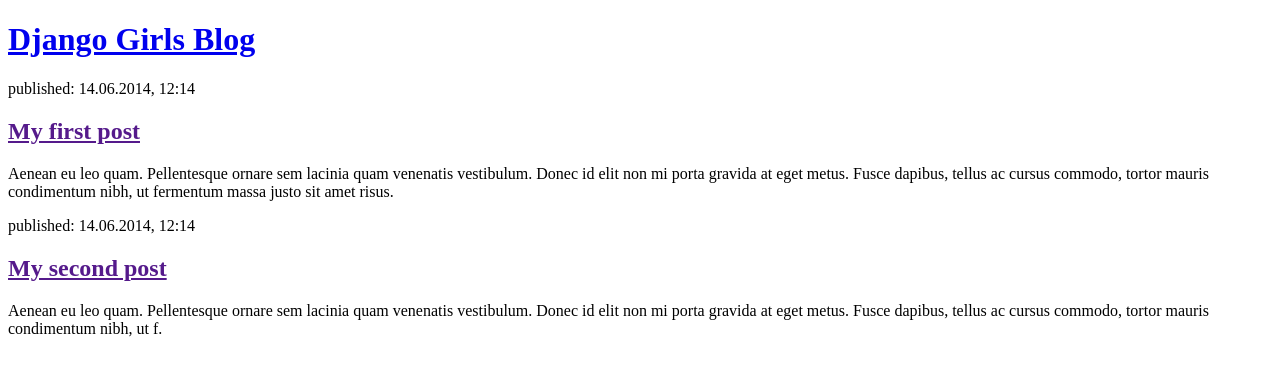
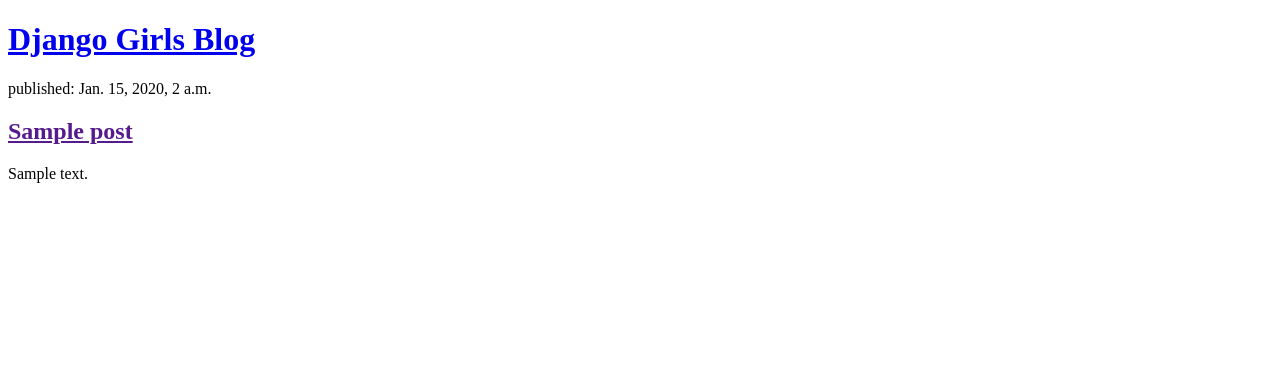
Before and after one commit to maishamir/django-blog, a Django app: page / in a window 1280 px wide. Shown: the top 376 px of the page. Run offline with Django 5.2, Linux system fonts and the light colour scheme; tables that the repository leaves empty hold one stand-in row (values such as "Sample post").

Commit message:
Modified templates to display posts from database

```diff
--- a/blog/models.py
+++ b/blog/models.py
@@ -7,7 +7,7 @@
   title = models.CharField(max_length=200)
   text = models.TextField()
   created_date = models.DateTimeField(default=timezone.now)
-  # published_date = models.DateTimeField(blank=True, null=True)
+  published_date = models.DateTimeField(blank=True, null=True)
 
   def publish(self):
     self.published_date = timezone.now()
--- a/blog/templates/blog/post_list.html
+++ b/blog/templates/blog/post_list.html
@@ -8,16 +8,12 @@
             <h1><a href="/">Django Girls Blog</a></h1>
         </header>
 
-        <article>
-            <time>published: 14.06.2014, 12:14</time>
-            <h2><a href="">My first post</a></h2>
-            <p>Aenean eu leo quam. Pellentesque ornare sem lacinia quam venenatis vestibulum. Donec id elit non mi porta gravida at eget metus. Fusce dapibus, tellus ac cursus commodo, tortor mauris condimentum nibh, ut fermentum massa justo sit amet risus.</p>
-        </article>
-
-        <article>
-            <time>published: 14.06.2014, 12:14</time>
-            <h2><a href="">My second post</a></h2>
-            <p>Aenean eu leo quam. Pellentesque ornare sem lacinia quam venenatis vestibulum. Donec id elit non mi porta gravida at eget metus. Fusce dapibus, tellus ac cursus commodo, tortor mauris condimentum nibh, ut f.</p>
-        </article>
+        {% for post in posts %}
+          <article>
+            <time>published: {{post.published_date}}</time>
+            <h2><a href="">{{post.title}}</a></h2>
+            <p>{{post.text|linebreaksbr}}</p>
+          </article>
+          {% endfor %}
     </body>
 </html>
--- a/blog/views.py
+++ b/blog/views.py
@@ -1,5 +1,8 @@
 from django.shortcuts import render
+from django.utils import timezone
+from .models import Post
 
 # Create your views here.
 def post_list(request):
-  return render(request, 'blog/post_list.html', {})
+  posts = Post.objects.filter(published_date__lte=timezone.now()).order_by('published_date') # name of our queryset
+  return render(request, 'blog/post_list.html', {'posts': posts})
```
Also changed, not shown: blog/migrations/0002_remove_post_published_date.py (added), blog/migrations/0003_post_published_date.py (added).
